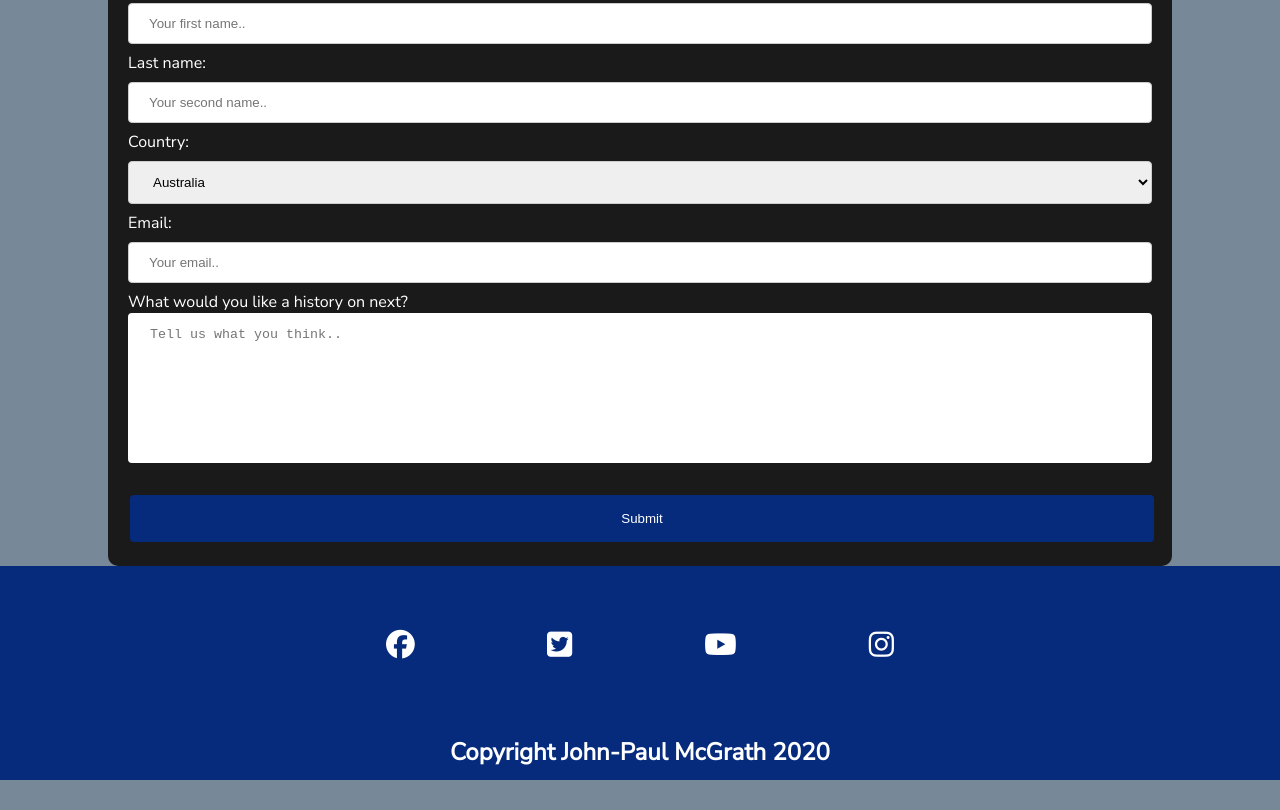
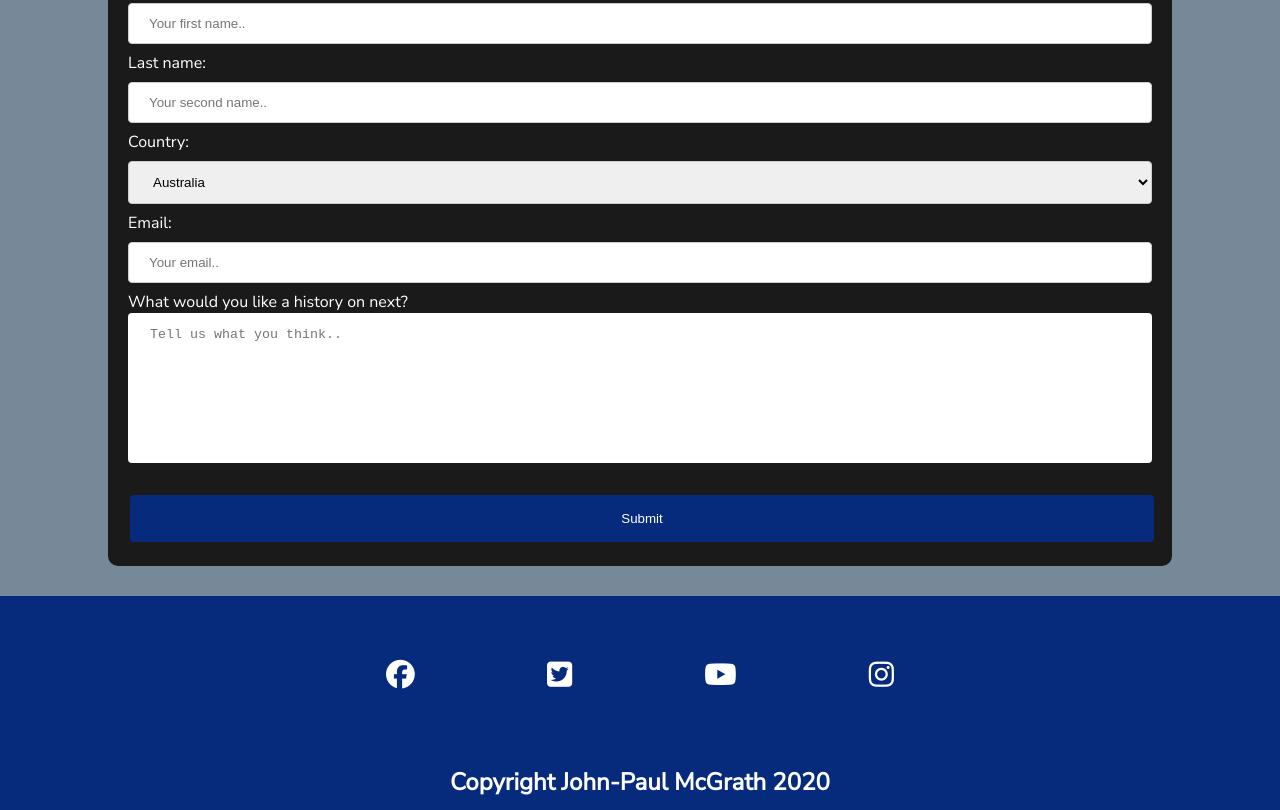
Before and after one commit to ItsTheBravo/JohnPMcGrath_Portfolio_Project_1, a plain HTML site: page index.html in a window 1280 px wide. Shown: the part 2856-3666 px from the top of the page. Before the commit the page ends 3636 px from the top, so only its background shows below. Drawn offline with Linux system fonts and the light colour scheme.

Commit message:
Change spacing of elements

```diff
--- a/assets/css/style.css
+++ b/assets/css/style.css
@@ -111,6 +111,11 @@ logo {
 
 /* Timeline Styling */
 
+
+/* Timeline is labeled as such so that "Right-side" and "left-side" IDs
+are to be displayed on their respective sides on the page, where left would
+be hugging the left of the container, and the right would be pushed halfway
+across the container.  */
 #time h2 {
     font-size: 300%;
     text-align: center;
@@ -126,6 +131,10 @@ logo {
     margin: 0 auto;
     width: 80%;
 }
+
+
+/* The ::after psuedo element is used to create cosmetic content as the last
+child of the selected element. In this case, I used it to create my vertical bar on the timeline. */
 
 #timeline::after {
     content: '';
@@ -238,6 +247,7 @@ footer {
     color: white;
     height: 180px;
     bottom: 0;
+    margin-top: 30px;
 }
 
 footer h3 {
```
